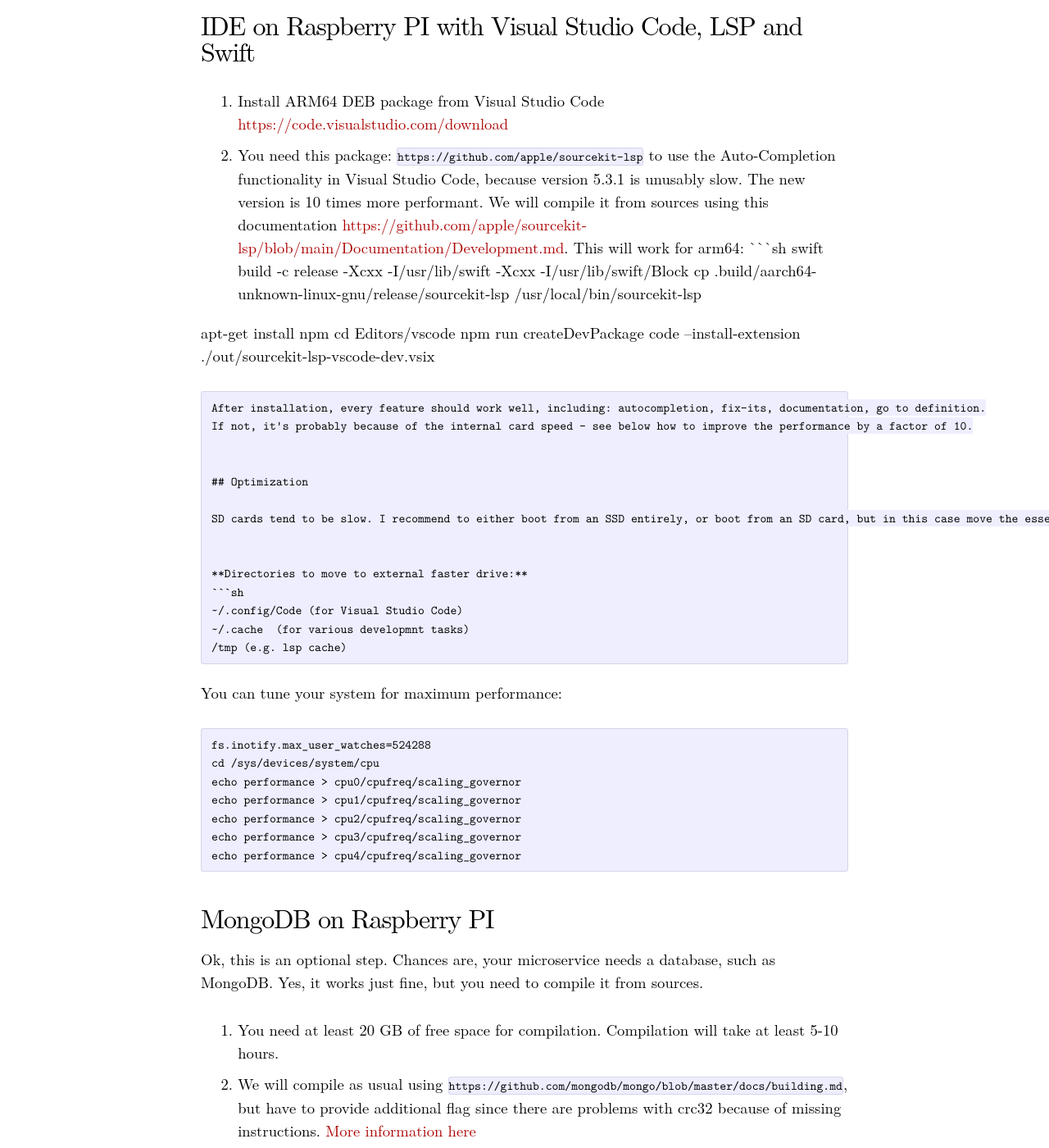
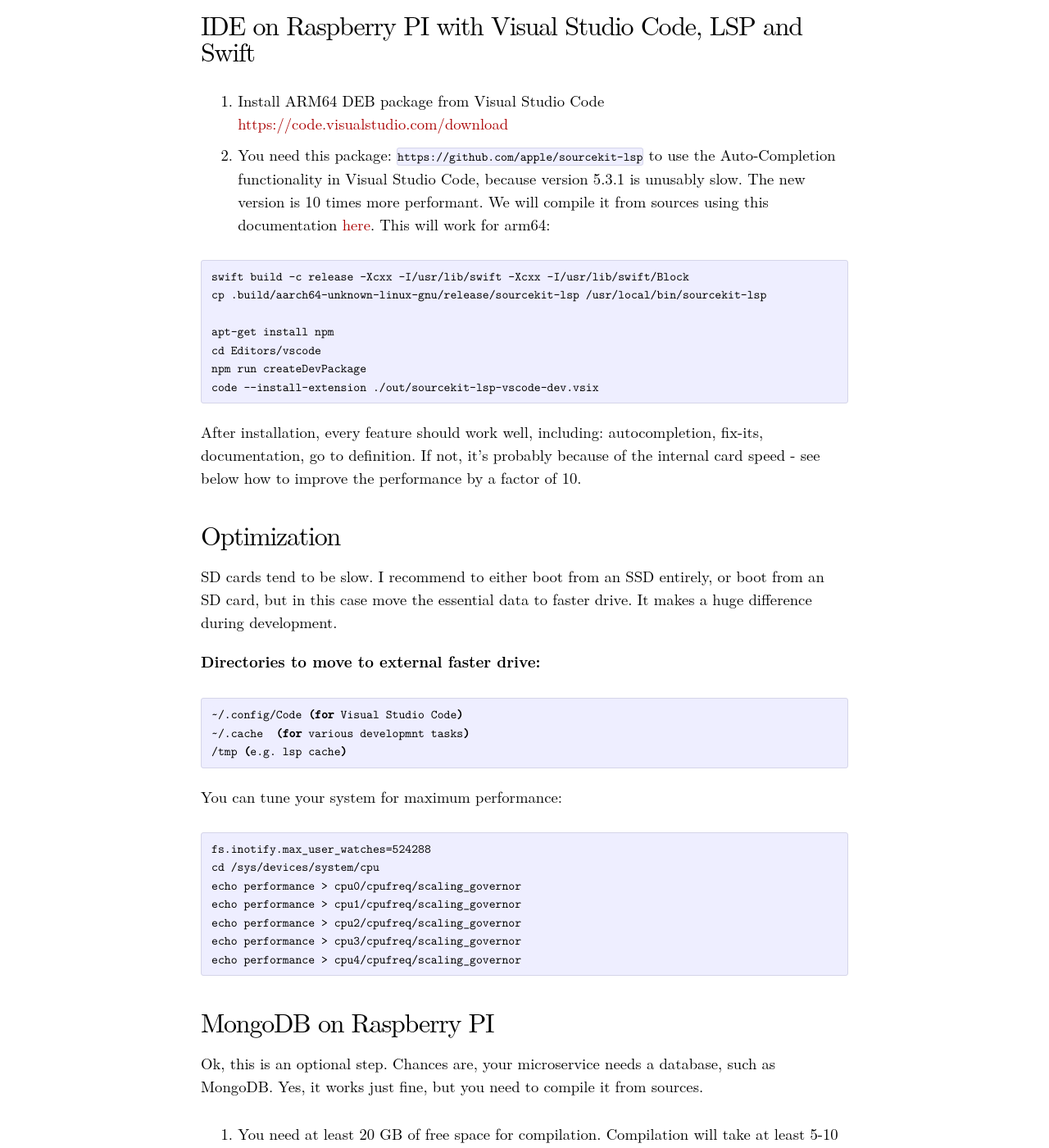
Before and after one commit to vi4m/vi4m.github.io, a Jekyll site: the page built from _posts/2021-01-19-swift-services-with-mongo-on-raspberry-pi-400.markdown, in a window 1280 px wide and 1400 px high, scrolled down 2097 px. Shown: the whole window at 82% size. Built offline with Jekyll 4.4.1, drawn with Linux system fonts in a browser that asks for light colours; some web fonts are replaced; our own code applies the rules of GitHub Pages for plain Markdown files.

Commit message:
Updated Swift Services With Mongo On Raspberry Pi 400

````diff
--- a/_posts/2021-01-19-swift-services-with-mongo-on-raspberry-pi-400.markdown
+++ b/_posts/2021-01-19-swift-services-with-mongo-on-raspberry-pi-400.markdown
@@ -59,9 +59,10 @@
 ## IDE on Raspberry PI with Visual Studio Code, LSP and Swift
 
 1. Install ARM64 DEB package from Visual Studio Code [https://code.visualstudio.com/download](https://code.visualstudio.com/download)
-2. You need this package: `https://github.com/apple/sourcekit-lsp` to use the Auto-Completion functionality in Visual Studio Code, because version 5.3.1 is unusably slow. The new version is 10 times more performant. We will compile it from sources using this documentation [https://github.com/apple/sourcekit-lsp/blob/main/Documentation/Development.md](https://github.com/apple/sourcekit-lsp/blob/main/Documentation/Development.md).
+2. You need this package: `https://github.com/apple/sourcekit-lsp` to use the Auto-Completion functionality in Visual Studio Code, because version 5.3.1 is unusably slow. The new version is 10 times more performant. We will compile it from sources using this documentation [here](https://github.com/apple/sourcekit-lsp/blob/main/Documentation/Development.md).
 This will work for arm64:
-```sh
+
+```
 swift build -c release -Xcxx -I/usr/lib/swift -Xcxx -I/usr/lib/swift/Block
 cp .build/aarch64-unknown-linux-gnu/release/sourcekit-lsp /usr/local/bin/sourcekit-lsp
 
````
